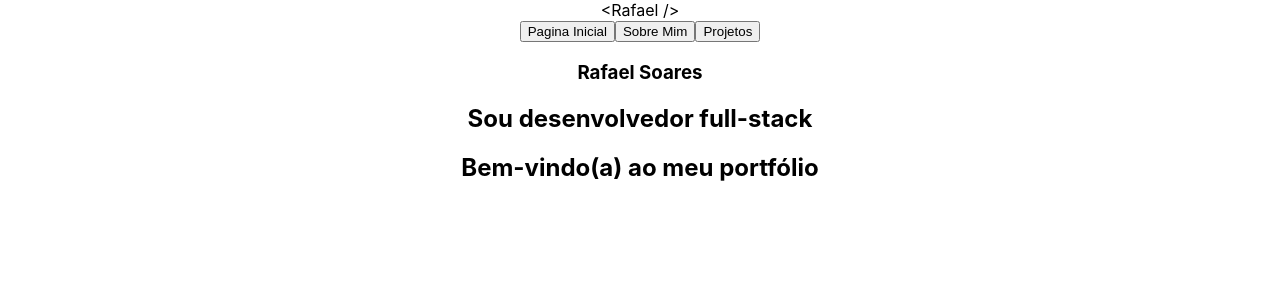
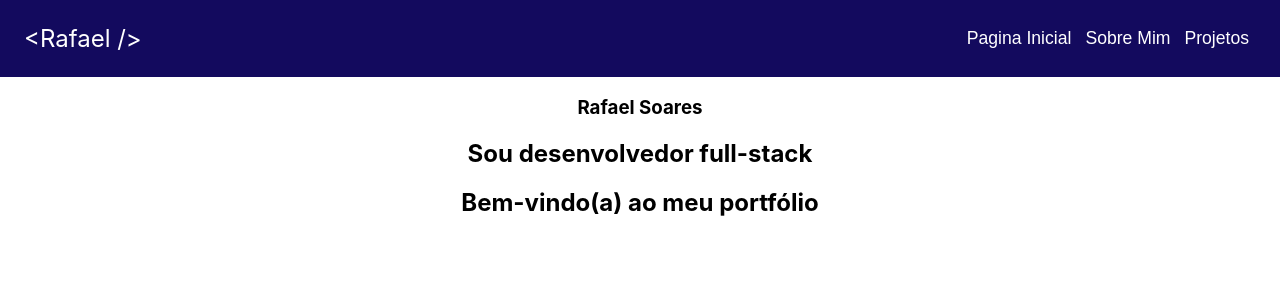
Before and after one commit to rafaelsisoares/portfolio, a React (Create React App) app: page / in a window 1280 px wide. Shown: the top 300 px of the page. Built offline with nearby package versions, Linux system fonts and the light colour scheme.

Commit message:
style: Estilizando o Header

```diff
--- a/src/Components/Header.jsx
+++ b/src/Components/Header.jsx
@@ -1,5 +1,6 @@
 import React from 'react';
 import { useNavigate } from 'react-router-dom';
+import '../Styles/Header.css';
 
 export default function Header() {
   const navigate = useNavigate();
@@ -19,9 +20,9 @@ export default function Header() {
     }
   };
   return (
-    <header>
-      <nav>
-        <div>{'<Rafael />'}</div>
+    <header className="header">
+      <nav className="navbar">
+        <div className="title">{'<Rafael />'}</div>
         <div>
           <button type="button" name="home" onClick={handleClick}>Pagina Inicial</button>
           <button type="button" name="about" onClick={handleClick}>Sobre Mim</button>
--- /dev/null
+++ b/src/Styles/Header.css
@@ -0,0 +1,29 @@
+:root {
+    --bg-color: #130A5E;
+    --font-color: #FFFFFF;
+}
+
+.navbar {
+    background-color: var(--bg-color);
+    display: flex;
+    justify-content: space-between;
+    padding: 1.5rem;
+}
+
+.title {
+    font-size: 1.5rem;
+    color: var(--font-color);
+}
+
+button {
+    background-color: var(--bg-color);
+    border: 1px solid var(--bg-color);
+    color: var(--font-color);
+    font-size: 1.1rem;
+    height: 100%;
+}
+
+button:hover {
+    cursor: pointer;
+    text-decoration: underline;
+}
```
